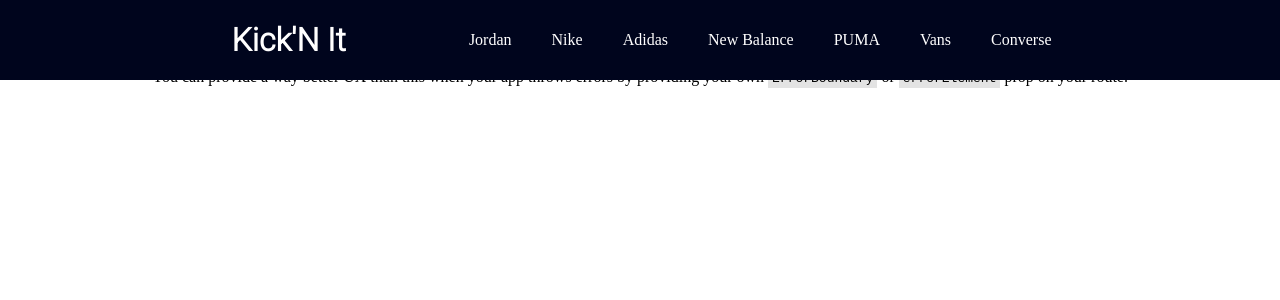
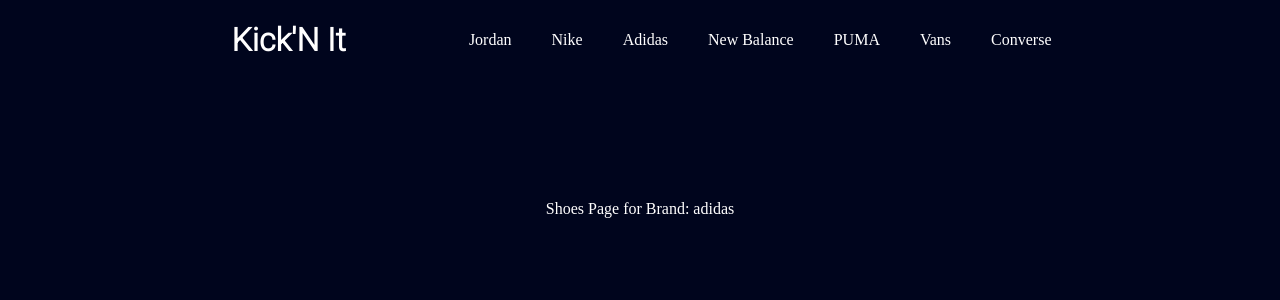
Before and after one commit to joesanthosh24/kick-n-it, a React (Vite) app: page /shoes/adidas in a window 1280 px wide. Before the commit this address had no page. Shown: the top 300 px of the page. Built offline with nearby package versions, Linux system fonts and the light colour scheme.

Commit message:
Added routing parameter fetching on shoes page and added navigation to home page on app title click on navbar

```diff
--- a/src/App.tsx
+++ b/src/App.tsx
@@ -1,21 +1,27 @@
 import "./App.css";
-import { RouterProvider, createBrowserRouter } from "react-router-dom";
+import {
+  RouterProvider,
+  createBrowserRouter,
+  BrowserRouter,
+  Routes,
+  Route
+} from "react-router-dom";
 
 import Navbar from "./components/navbar/navbar.component";
+
 import HomePage from "./pages/home/home-page.component";
-
-const router = createBrowserRouter([
-  {
-    path: '/',
-    element: <HomePage />
-  }
-])
+import ShoesPage from "./pages/shoes/shoes-page.component";
 
 function App() {
   return (
     <div className="app">
-      <Navbar />
-      <RouterProvider router={router} />
+      <BrowserRouter>
+        <Navbar />
+        <Routes>
+          <Route path="/" element={<HomePage />} />
+          <Route path="/shoes/:shoeBrand" element={<ShoesPage />} />
+        </Routes>
+      </BrowserRouter>
     </div>
   );
 }
--- a/src/components/navbar/navbar.component.tsx
+++ b/src/components/navbar/navbar.component.tsx
@@ -1,17 +1,20 @@
 import { Link, Links, Navbar, Title } from "./navbar.styles";
+import { useNavigate } from 'react-router-dom';
 
 const NavbarComponent = () => {
+  const navigate = useNavigate();
+
   return (
     <Navbar>
-      <Title>Kick'N It</Title>
+      <Title onClick={() => navigate('/')}>Kick'N It</Title>
       <Links>
-        <Link>Jordan</Link>
-        <Link>Nike</Link>
-        <Link>Adidas</Link>
-        <Link>New Balance</Link>
-        <Link>PUMA</Link>
-        <Link>Vans</Link>
-        <Link>Converse</Link>
+        <Link to="/shoes/jordan">Jordan</Link>
+        <Link to="/shoes/nike">Nike</Link>
+        <Link to="/shoes/adidas">Adidas</Link>
+        <Link to="/shoes/new_balance">New Balance</Link>
+        <Link to="/shoes/puma">PUMA</Link>
+        <Link to="/shoes/vans">Vans</Link>
+        <Link to="/shoes/converse">Converse</Link>
       </Links>
     </Navbar>
   )
--- a/src/components/navbar/navbar.styles.ts
+++ b/src/components/navbar/navbar.styles.ts
@@ -1,4 +1,5 @@
 import { styled } from "styled-components";
+import { Link as RouterLink } from "react-router-dom";
 
 export const Navbar = styled.div`
   background-color: #00051d;
@@ -16,6 +17,7 @@
   font-family: 'Roboto', sans-serif;
   padding: 3px;
   color: #fff;
+  cursor: pointer;
 `
 
 export const Links = styled.div`
@@ -24,13 +26,14 @@
   margin-left: 100px;
 `
 
-export const Link = styled.a`
+export const Link = styled(RouterLink)`
   padding-top: 10px;
   padding-bottom: 10px;
   margin: auto 20px;
   transition: border-bottom 0.2s, border-color 0.2s, color 0.2s;
   cursor: pointer;
   color: #fff;
+  text-decoration: none;
 
   &:hover {
     border-bottom: 3px solid #000;
--- /dev/null
+++ b/src/pages/shoes/shoes-page.component.tsx
@@ -0,0 +1,11 @@
+import { useParams } from 'react-router-dom';
+
+import { ShoesPageContainer } from "./shoes-page.styles";
+
+const ShoesPage = () => {
+  const { shoeBrand } = useParams();
+
+  return <ShoesPageContainer>Shoes Page for Brand: {shoeBrand}</ShoesPageContainer>;
+};
+
+export default ShoesPage;
--- /dev/null
+++ b/src/pages/shoes/shoes-page.styles.ts
@@ -0,0 +1,8 @@
+import { styled } from "styled-components";
+
+export const ShoesPageContainer = styled.div`
+  background-color: #00051d;
+  height: 100vh;
+  padding-top: 200px;
+  color: #fff;
+`;
```
